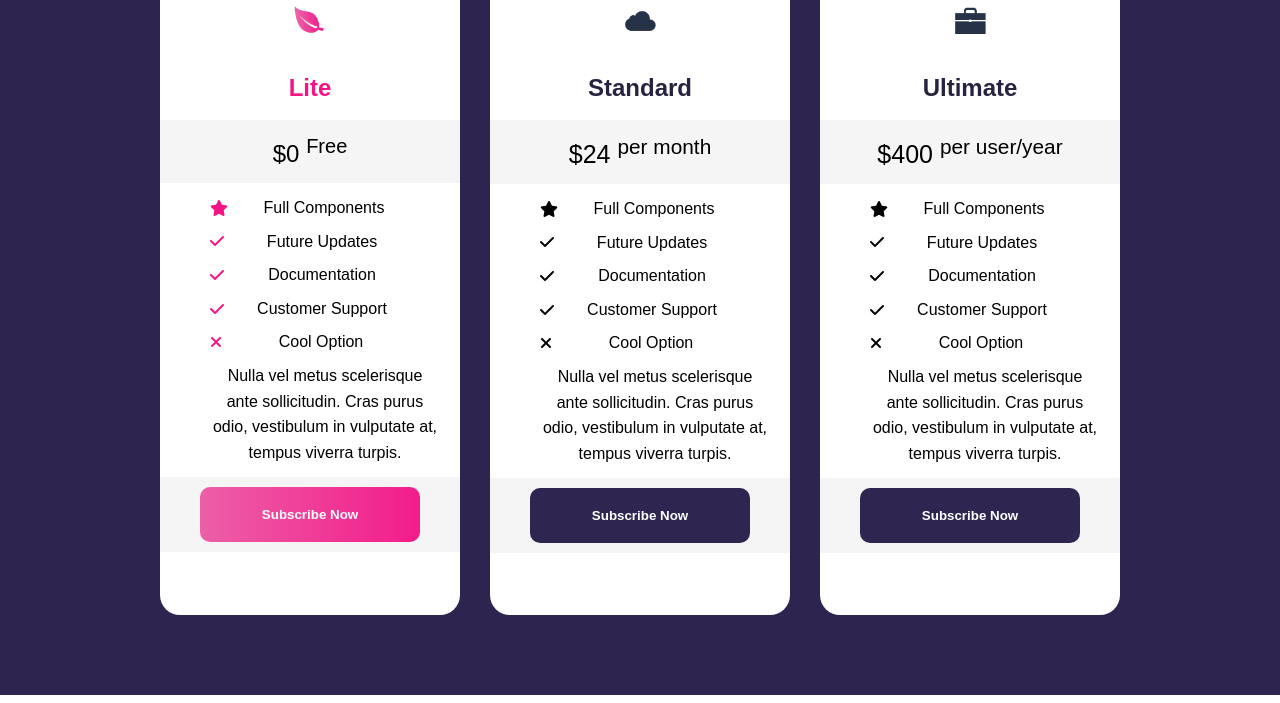
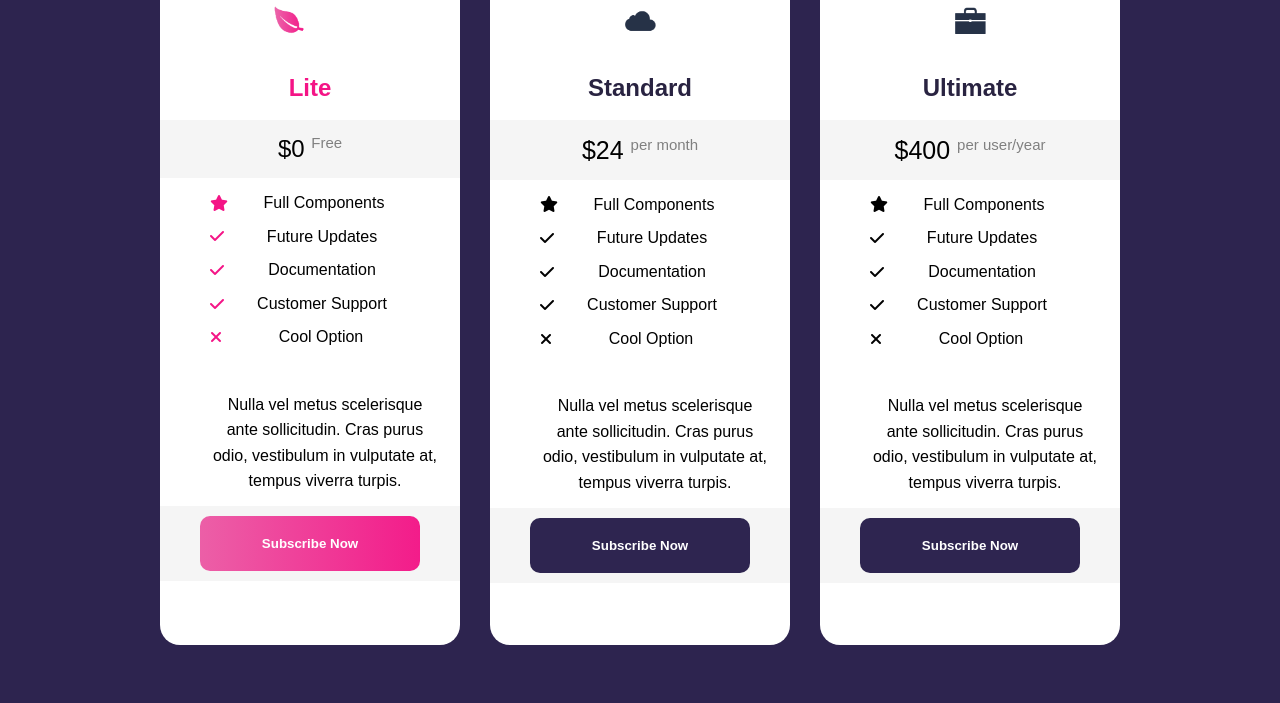
Before and after one commit to Jeronimo765/proyectoBleux1.0, a plain HTML site: page index.html in a window 1280 px wide. Shown: the part 1920-2623 px from the top of the page. Drawn offline with Linux system fonts and the light colour scheme.

Commit message:
Ultimo avanze que mando hoy sabado 8/06/2025

```diff
--- a/index.html
+++ b/index.html
@@ -77,7 +77,7 @@
                     <h3>Lite</h3>
                     <div class="gris">
                         <h3 class="precio">
-                            $0 <sup>Free</sup>
+                            $0 <sup class="sup">Free</sup>
                         </h3>
                     </div>
                     <p><i class="fa-solid fa-star"></i> <span>Full Components</span></p>
@@ -85,6 +85,7 @@
                     <p><i class="fa-solid fa-check"></i> <span>Documentation</span></p>
                     <p><i class="fa-solid fa-check"></i> <span>Customer Support</span></p>
                     <p><i class="fa-solid fa-xmark"></i> <span>Cool Option</span></p>
+                    <br>
                     <div class="p1">
                         <p>Nulla vel metus scelerisque ante sollicitudin. Cras purus odio, vestibulum in vulputate at,
                             tempus viverra turpis.</p>
@@ -103,7 +104,7 @@
                     <h3>Standard</h3>
                     <div class="gris3">
                         <div class="precio3">
-                            $24 <sup>per month</sup>
+                            $24 <sup class="sup1">per month</sup>
                         </div>
                     </div>
                     <p><i class="fa-solid fa-star"></i><span>Full Components</span></p>
@@ -111,6 +112,7 @@
                     <p><i class="fa-solid fa-check"></i> <span>Documentation</span></p>
                     <p><i class="fa-solid fa-check"></i> <span>Customer Support</span></p>
                     <p><i class="fa-solid fa-xmark"></i><span> Cool Option</span></p>
+                    <br>
                     <div class="p3">
                         <p>Nulla vel metus scelerisque ante sollicitudin. Cras purus odio, vestibulum in vulputate at,
                             tempus viverra turpis.</p>
@@ -131,18 +133,22 @@
                     <h3>Ultimate</h3>
                     <div class="gris3">
                         <div class="precio3">
-                            $400 <sup>per user/year</sup>
+                            $400 <sup class="sup2">per user/year</sup>
                         </div>
+
                     </div>
                     <p><i class="fa-solid fa-star"></i><span>Full Components</span></p>
                     <p><i class="fa-solid fa-check"></i> <span>Future Updates</span></p>
                     <p><i class="fa-solid fa-check"></i> <span>Documentation</span></p>
                     <p><i class="fa-solid fa-check"></i> <span>Customer Support</span></p>
                     <p><i class="fa-solid fa-xmark"></i><span> Cool Option</span></p>
+                    <br>
+
                     <div class="p3">
                         <p>Nulla vel metus scelerisque ante sollicitudin. Cras purus odio, vestibulum in vulputate at,
                             tempus viverra turpis.</p>
                     </div>
+
                     <div class="container-gris3">
                         <div class="boton3">
                         <button>Subscribe Now</button>
--- a/styles/style.css
+++ b/styles/style.css
@@ -329,7 +329,10 @@ nav {
 }
 
 .img1 {
-    text-align: center;
+    width: 160px;   /* Puedes cambiar este valor */
+    height: auto;
+}
+.img3 {
 
 }
 
@@ -419,6 +422,21 @@ p span {
     color: #1D142F;
 }
 
+.sup {
+    color: #808080;
+    font-size: 15px;
+}
+
+.sup1 {
+    color: #808080;
+    font-size: 15px;
+}
+
+.sup2 {
+    color: #808080;
+    font-size: 15px;
+}
+
 .boton1 button {
     background: linear-gradient(to right, #EC5FA7, #F31C8A);
     border: none;
@@ -434,7 +452,7 @@ p span {
 }
 
 .container-gris1 {
-  background-color: #F5F5F5;
+    background-color: #F5F5F5;
     padding: 10px 40px;
     text-align: center;
     margin-top: 6%;
```
